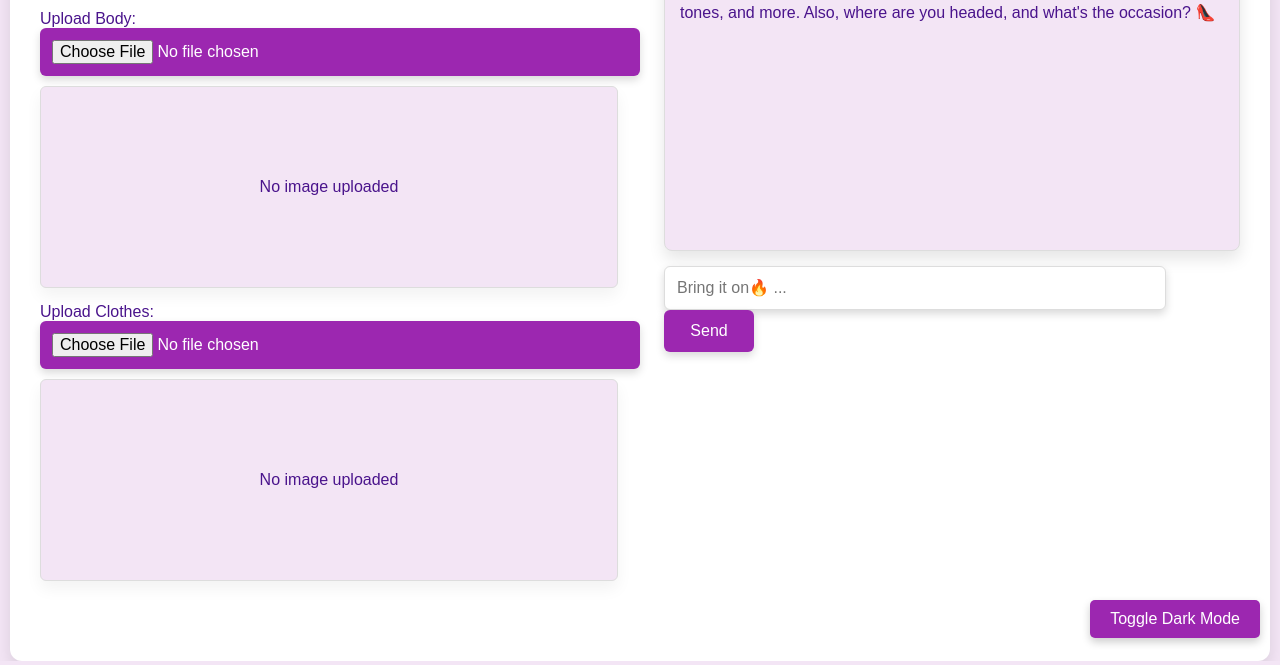
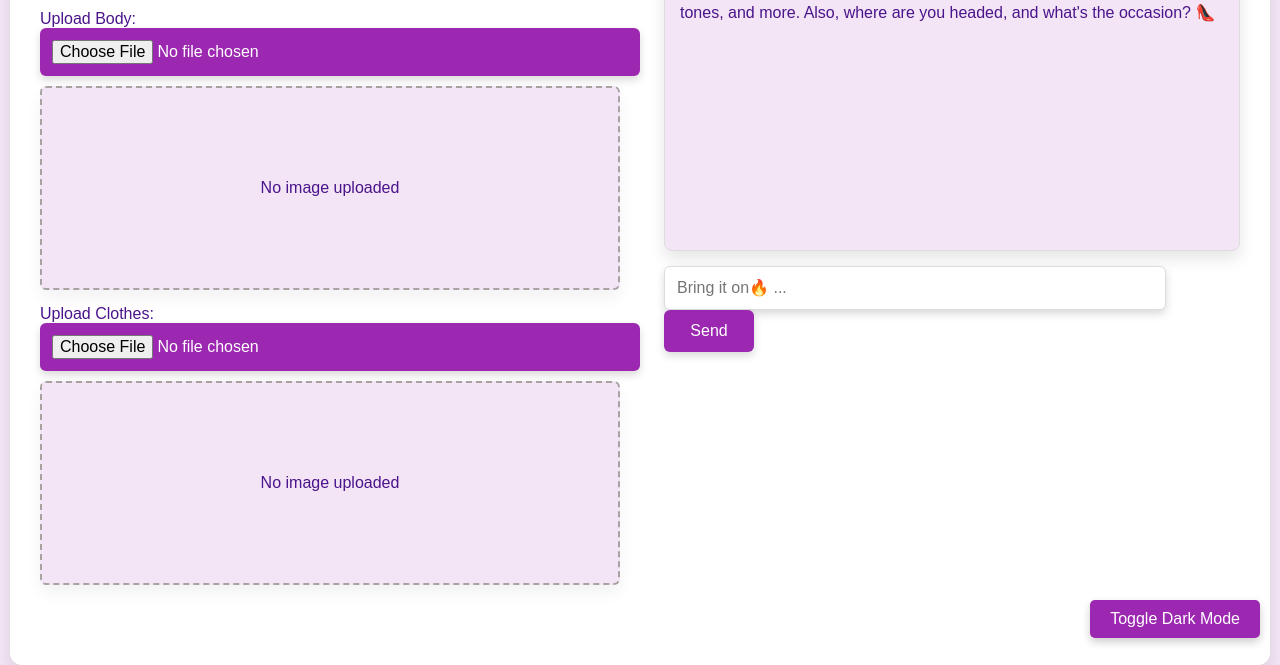
Before and after one commit to uythanhpham/sprint_1_frontend_v3, a plain HTML site: page index.html in a window 1280 px wide. Shown: the part 142-807 px from the top of the page. Drawn offline with Linux system fonts and the light colour scheme.

Commit message:
update 2

```diff
--- a/index.html
+++ b/index.html
@@ -102,7 +102,7 @@
             margin-top: 10px;
             width: 100%;
             height: 200px;
-            border: 1px solid #ddd;
+            border: 2px dashed #a7a3a3;
             border-radius: 6px;
             display: flex;
             justify-content: center;
```
